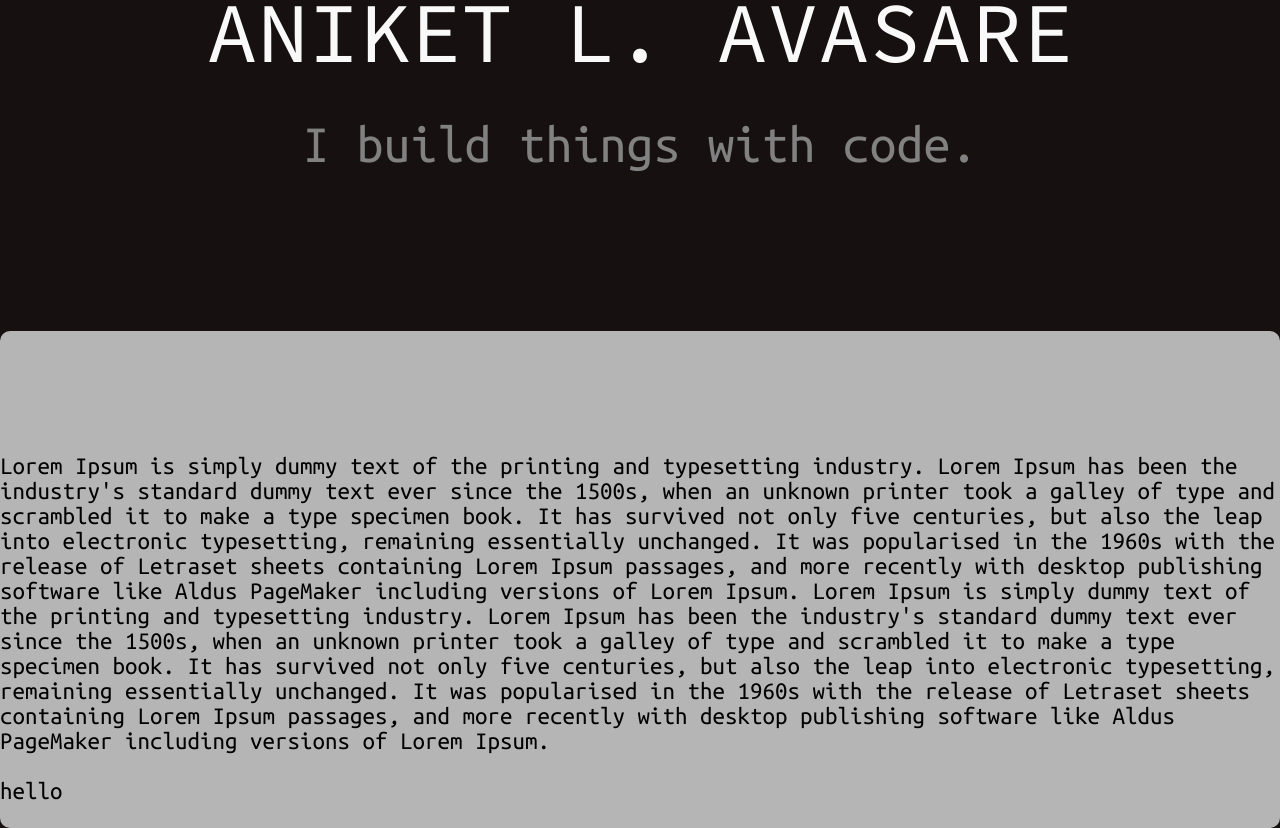
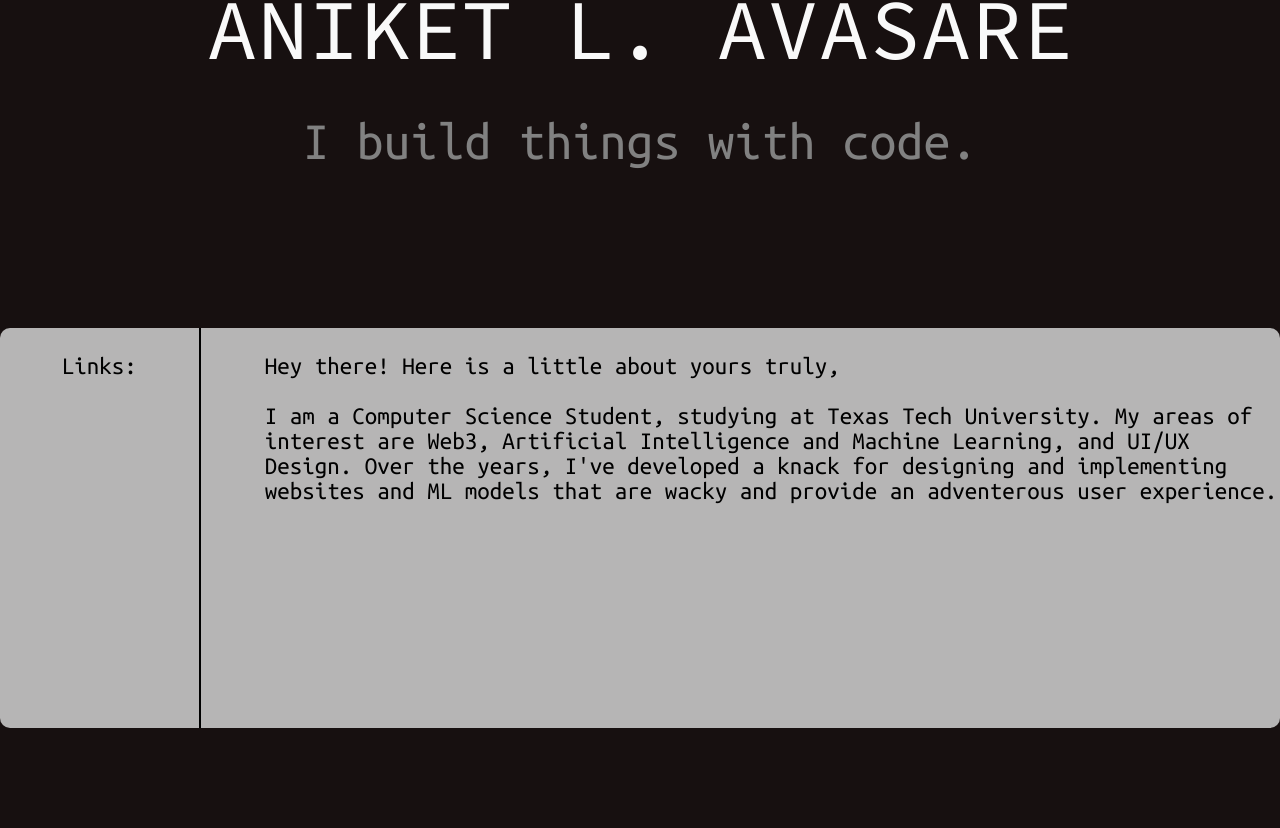
Before and after one commit to aavasare47/personal-portfolio-react, a React (Create React App) app: page / in a window 1280 px wide. Shown: the part 589-1417 px from the top of the page. After the commit the page ends 1317 px from the top, so only its background shows below. Built offline with nearby package versions, Linux system fonts and the light colour scheme.

Commit message:
minor changes

```diff
--- a/src/About.js
+++ b/src/About.js
@@ -3,8 +3,15 @@ import React from "react";
 export default function About () {
     return(
     <div className="about--container">
-        <p>Lorem Ipsum is simply dummy text of the printing and typesetting industry. Lorem Ipsum has been the industry's standard dummy text ever since the 1500s, when an unknown printer took a galley of type and scrambled it to make a type specimen book. It has survived not only five centuries, but also the leap into electronic typesetting, remaining essentially unchanged. It was popularised in the 1960s with the release of Letraset sheets containing Lorem Ipsum passages, and more recently with desktop publishing software like Aldus PageMaker including versions of Lorem Ipsum. Lorem Ipsum is simply dummy text of the printing and typesetting industry. Lorem Ipsum has been the industry's standard dummy text ever since the 1500s, when an unknown printer took a galley of type and scrambled it to make a type specimen book. It has survived not only five centuries, but also the leap into electronic typesetting, remaining essentially unchanged. It was popularised in the 1960s with the release of Letraset sheets containing Lorem Ipsum passages, and more recently with desktop publishing software like Aldus PageMaker including versions of Lorem Ipsum. </p>
-        <p>hello</p>
+        <div className="about--component0">
+        <p>Links:</p>
+        </div>
+        <div className="about--component1">
+        <p className="about--element0">Hey there! Here is a little about yours truly,</p>
+        <p className="about--element1">I am a Computer Science Student, studying at Texas Tech University. My areas of interest are Web3, Artificial Intelligence and Machine Learning, and UI/UX Design. Over the years, I've developed a knack for designing and implementing websites and ML models that are wacky  and provide an adventerous user experience.
+        </p>
+        </div>
+
     </div>
     )
 }
--- a/src/index.css
+++ b/src/index.css
@@ -13,7 +13,7 @@
   align-items: center;
   justify-content: center;
   gap: 2rem;
-  border-bottom: 0.1875rem solid #FFF;
+
   padding: 2.4rem 0;
 }
 
@@ -29,16 +29,23 @@ html {
 
 body {
   margin: 0 auto;
+  max-width: 1440px;
   min-height: 100%;
   background: #171010;
-  overflow: hidden;
+  -ms-overflow-style: none;
 }
+
+body::-webkit-scrollbar{
+  display: none;
+}
+
 
 .hero--containter{
   display: flex;
   flex-direction: column;
   align-items: center;
   margin: 0;
+  /* min-height: 100vh; */
 }
 .hero--element1 {
   color: #FFF;
@@ -80,6 +87,8 @@ body {
   margin-bottom: 10rem;
 }
 
+/*ABOUT*/
+
 .about--container {
   /* visibility: hidden; */
   border-radius: 0.625rem;
@@ -90,6 +99,19 @@ body {
   font-style: normal;
   font-weight: 400;
   line-height: normal;
-  padding-top: 6.12rem;
+  /* padding-top: 3.12rem; */
   min-height: 50vh;
+  overflow: hidden;
+  text-overflow: clip;
+  word-break: break-word;
+  display: flex;
+  flex-direction: row;
+  gap: 4rem;
+
 }
+
+.about--component0{
+  width: 60%;
+  text-align: center;
+  border-right: 2px solid #000;
+}
```
